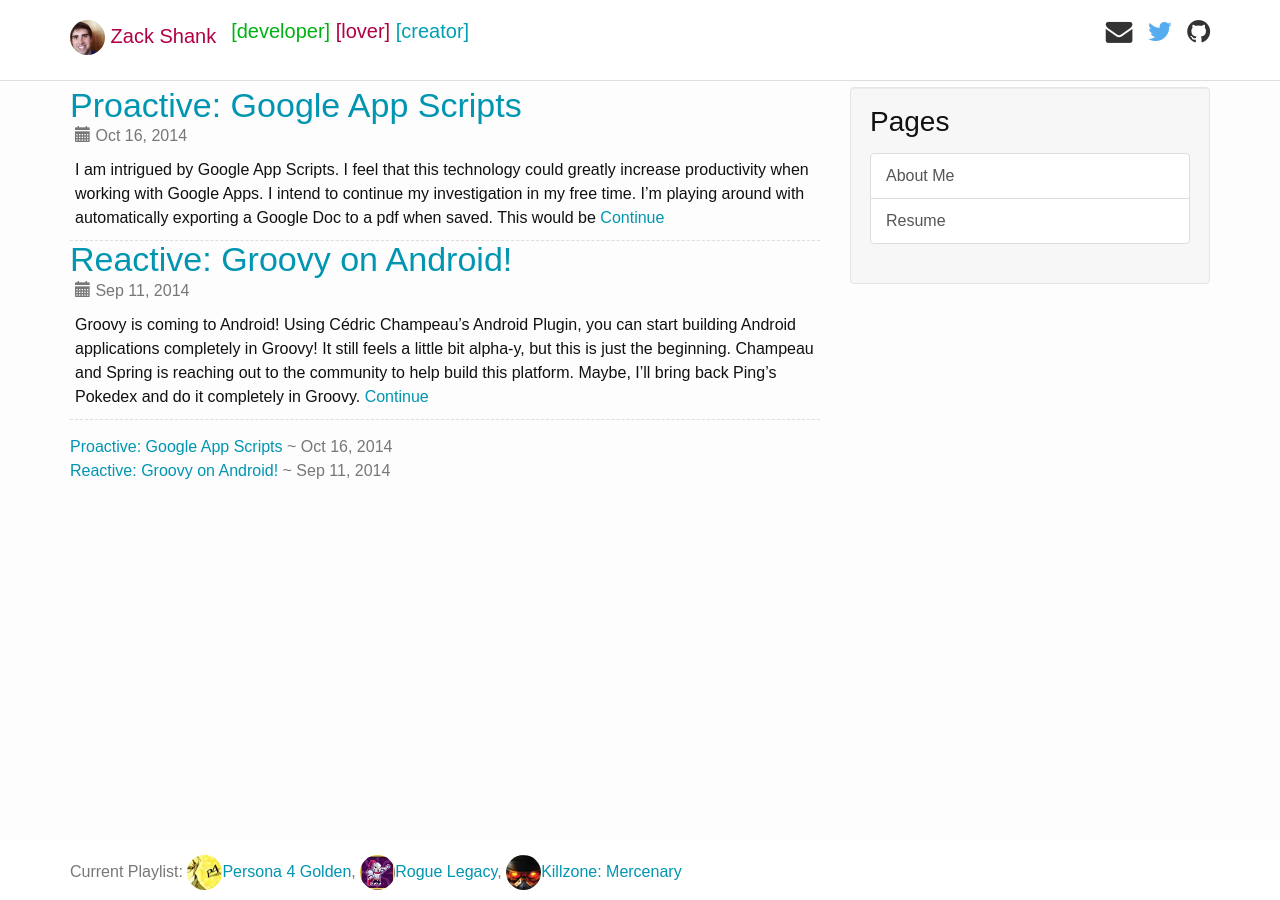
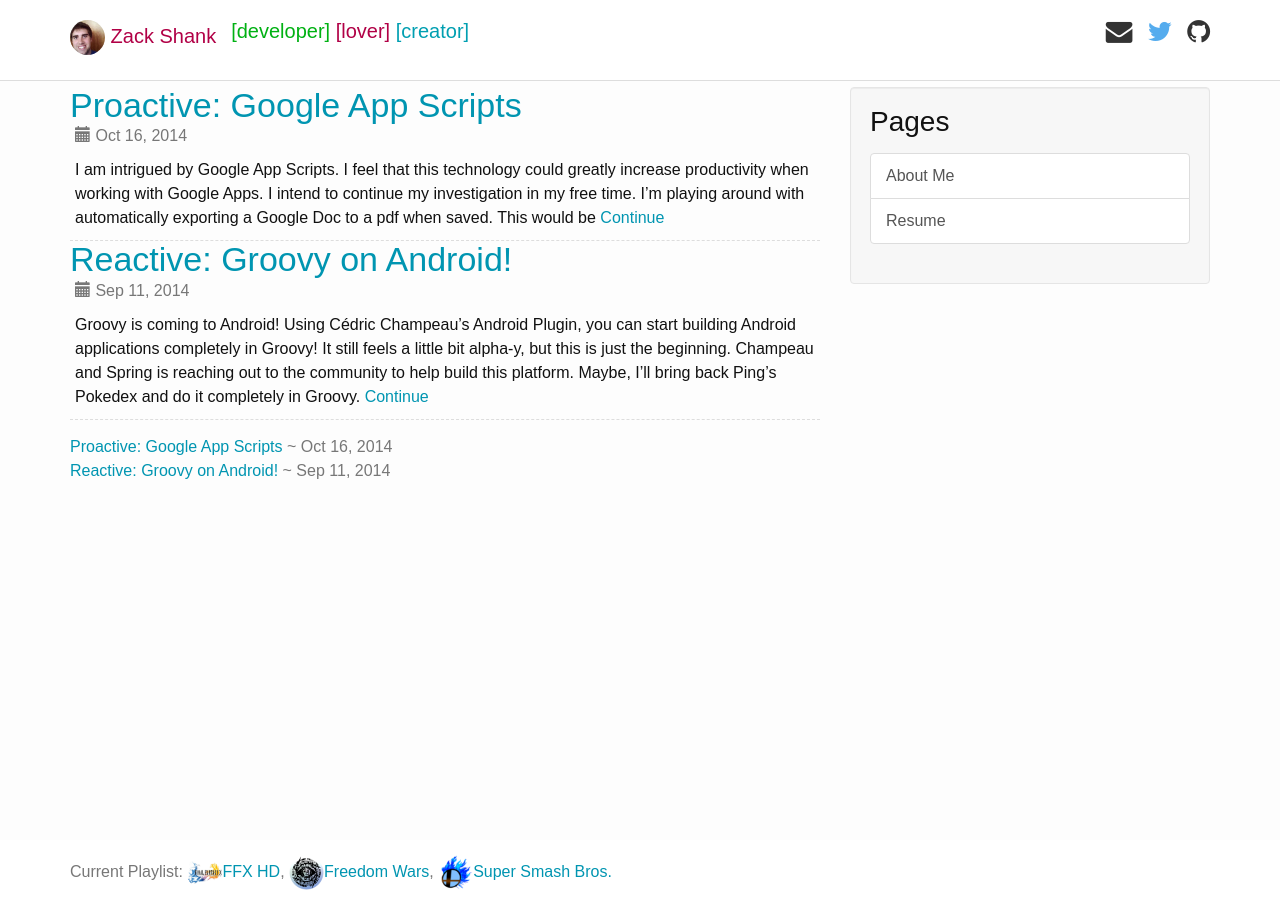
Before and after one commit to zpshank/zpshank.github.io, a Jekyll site: the page built from index.html, in a window 1280 px wide. Built offline with Jekyll 4.4.1, drawn with Linux system fonts in a browser that asks for light colours; nearby versions of some CDN libraries; some web fonts are replaced.

Commit message:
Updated current playlist

```diff
--- a/_includes/footer.html
+++ b/_includes/footer.html
@@ -1,8 +1,8 @@
 <div class="footer hidden-xs">
 	<div class="container">
 		<p class="text-muted">Current Playlist:
-			<a href="http://www.atlus.com/p4g/"><img src="/images/Persona4Golden.jpg" class="img-circle game-img-footer" />Persona 4 Golden</a>,
-			<a href="http://www.roguelegacy.com/"><img src="/images/RogueLegacy.jpg"/class="img-circle game-img-footer">Rogue Legacy</a>,
-			<a href="https://mercenary.killzone.com/"><img src="/images/KillzoneMercenary.jpg" class="img-circle game-img-footer"/>Killzone: Mercenary</a></p>
+			<a href="http://www.metacritic.com/game/playstation-vita/final-fantasy-x-x-2-hd-remaster"><img src="/images/ffx.gif" class="img-circle game-img-footer" />FFX HD</a>,
+			<a href="http://www.metacritic.com/game/playstation-vita/freedom-wars"><img src="/images/freedomwars.png"/class="img-circle game-img-footer">Freedom Wars</a>,
+			<a href="http://www.metacritic.com/game/3ds/super-smash-bros-for-nintendo-3ds"><img src="/images/ssb4.png" class="img-circle game-img-footer"/>Super Smash Bros.</a></p>
 	</div>
 </div>
```
Also changed, not shown: images/ffx.gif (added), images/freedomwars.png (added), images/ssb4.png (added).
